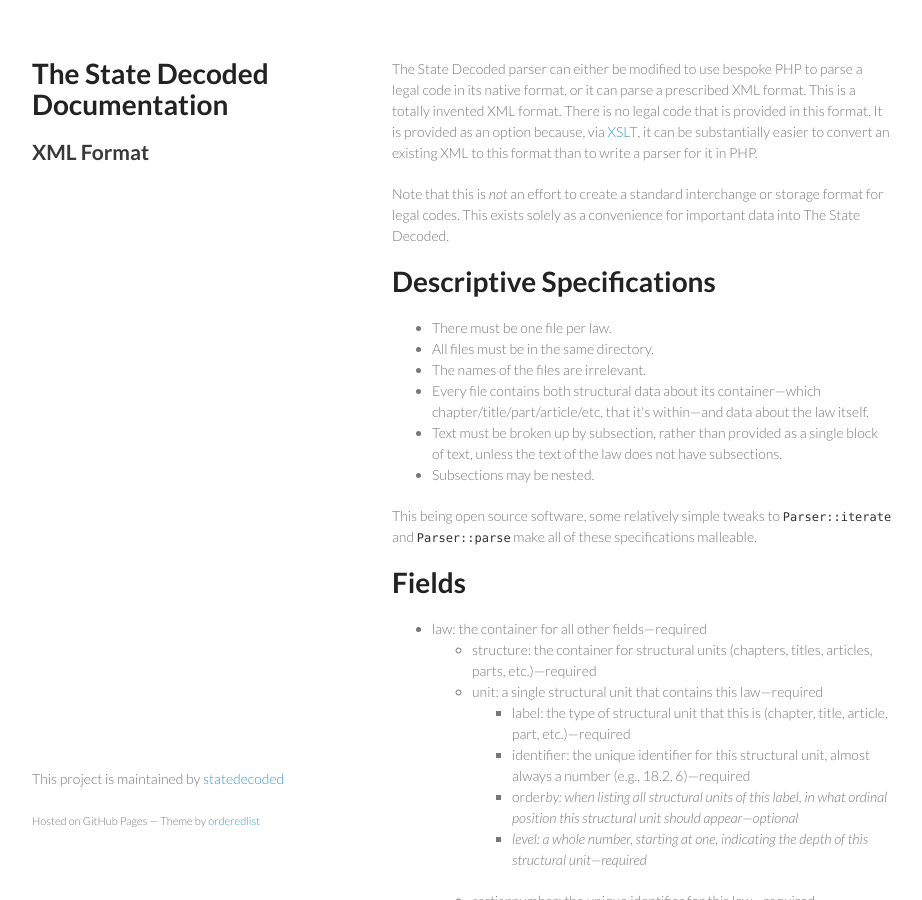
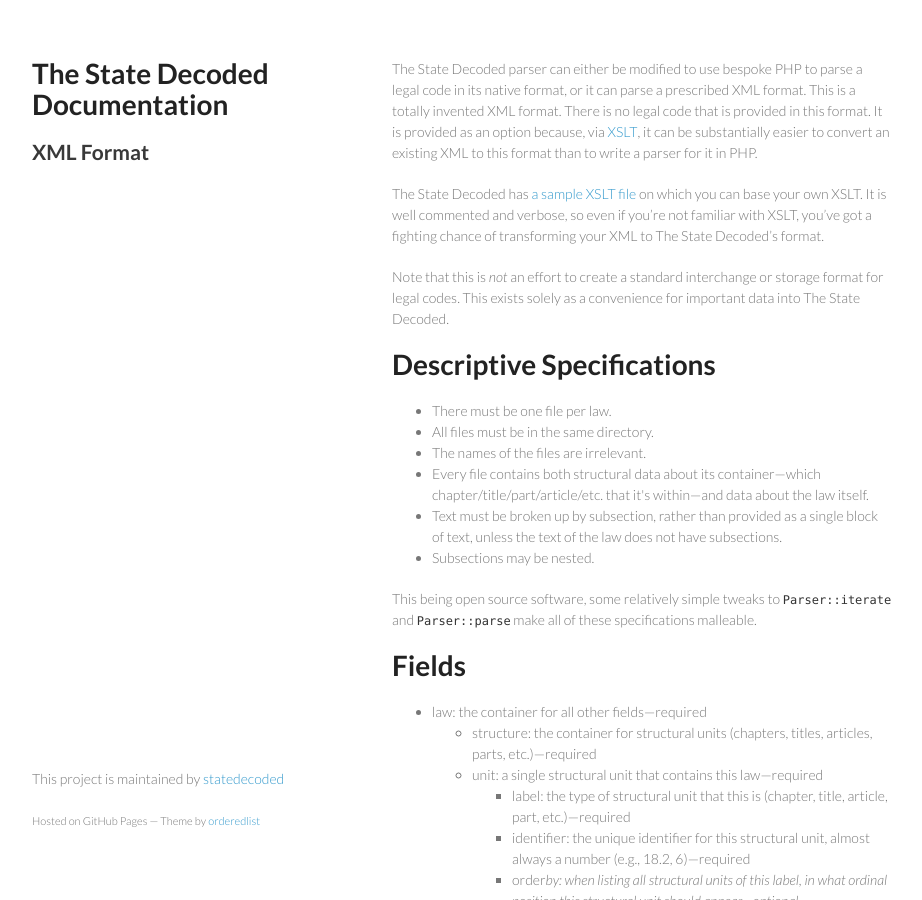
Before and after one commit to statedecoded/documentation, a Jekyll site: the page built from xml-format.html, in a window 1280 px wide and 900 px high. Shown: the whole window, without its empty margins (178-1100 px from the left). Built offline with Jekyll 4.4.1, drawn with Linux system fonts in a browser that asks for light colours.

Commit message:
Link to and describe the sample XSLT

```diff
--- a/xml-format.html
+++ b/xml-format.html
@@ -4,6 +4,8 @@
 ---
 
 <p>The State Decoded parser can either be modified to use bespoke PHP to parse a legal code in its native format, or it can parse a prescribed XML format. This is a totally invented XML format. There is no legal code that is provided in this format. It is provided as an option because, via <a href="http://en.wikipedia.org/wiki/XSLT">XSLT</a>, it can be substantially easier to convert an existing XML to this format than to write a parser for it in PHP.</p>
+
+<p>The State Decoded has <a href="https://github.com/statedecoded/statedecoded/blob/master/sample.xsl">a sample XSLT file</a> on which you can base your own XSLT. It is well commented and verbose, so even if you’re not familiar with XSLT, you’ve got a fighting chance of transforming your XML to The State Decoded’s format.</p>
 
 <p>Note that this is <em>not</em> an effort to create a standard interchange or storage format for legal codes. This exists solely as a convenience for important data into The State Decoded.</p>
 
```
